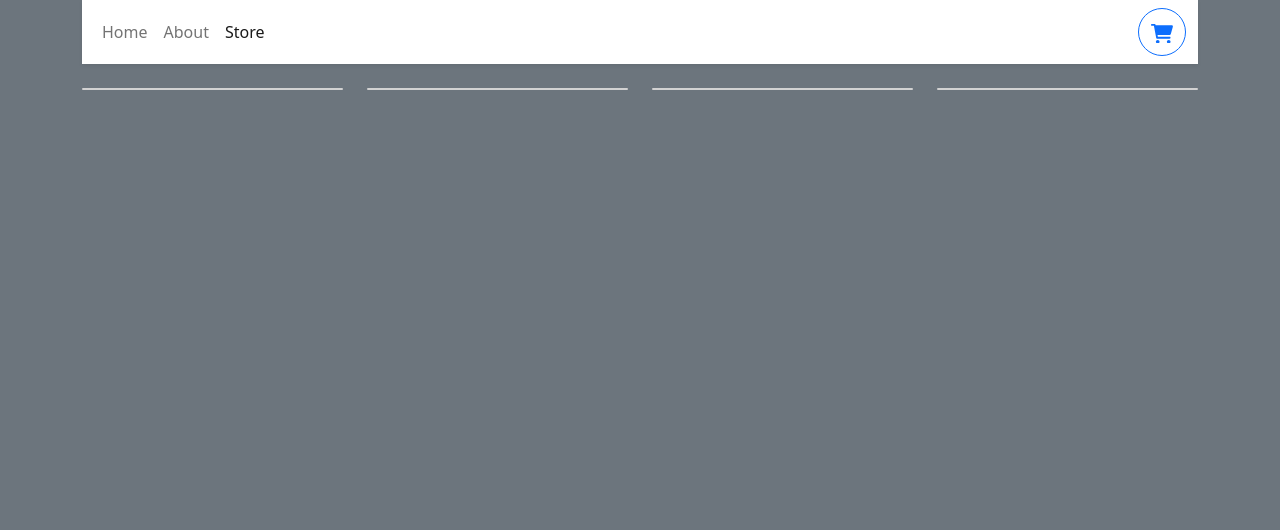
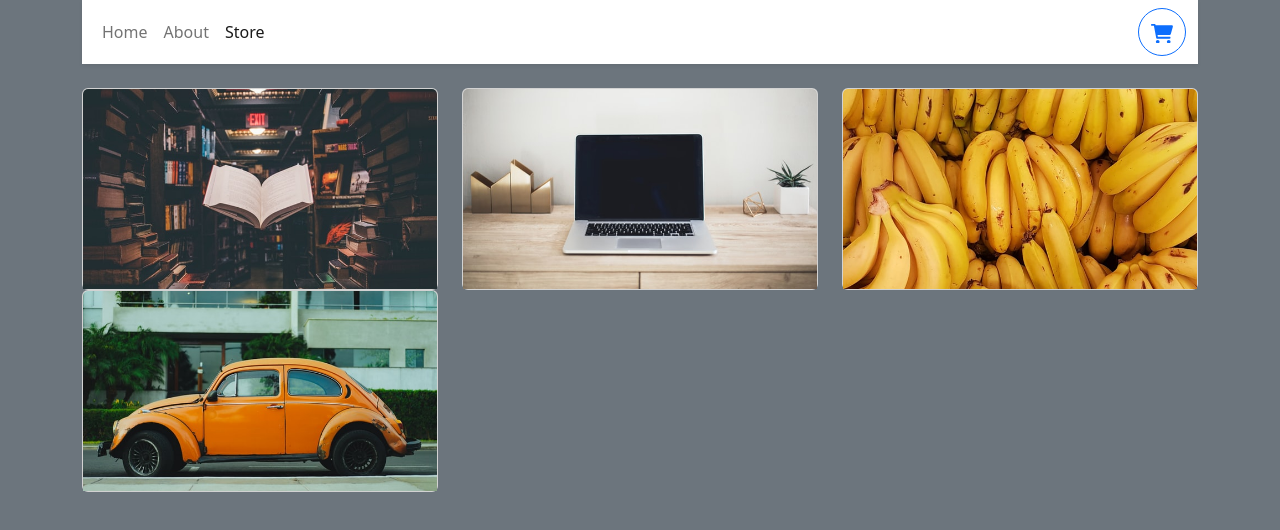
Before and after one commit to ahmedabukar01/Advanced-Shopping-Cart-With-React-TypeScript, a React (Vite) app: page /store in a window 1280 px wide. Shown: the top 530 px of the page. Built offline with nearby package versions, Linux system fonts and the light colour scheme.

Commit message:
store rendering

```diff
--- a/src/components/StoreItems.tsx
+++ b/src/components/StoreItems.tsx
@@ -8,6 +8,6 @@ interface itemProps {
 }
  export default function({id, name, price, imgUrl}: itemProps){
     return <Card>
-
+        <Card.Img variant="top" height="200px" src={imgUrl} style={{objectFit: "cover"}}/>
     </Card>
 }
--- a/src/pages/Store.tsx
+++ b/src/pages/Store.tsx
@@ -4,7 +4,7 @@ import StoreItems from '../components/StoreItems'
 
 const Store = () => {
   return (
-    <Row>
+    <Row md={2} xs={1} lg={3} g={3}>
       {storeItems.map(item=>(
         <Col>
         <StoreItems {...item}/>
```
